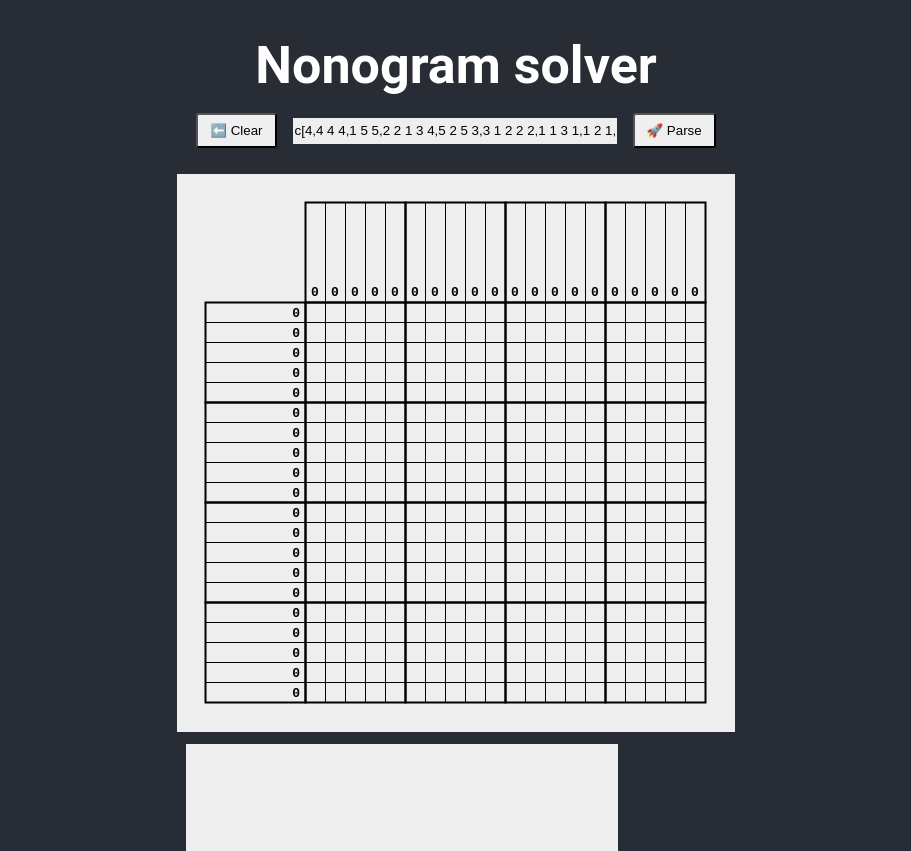
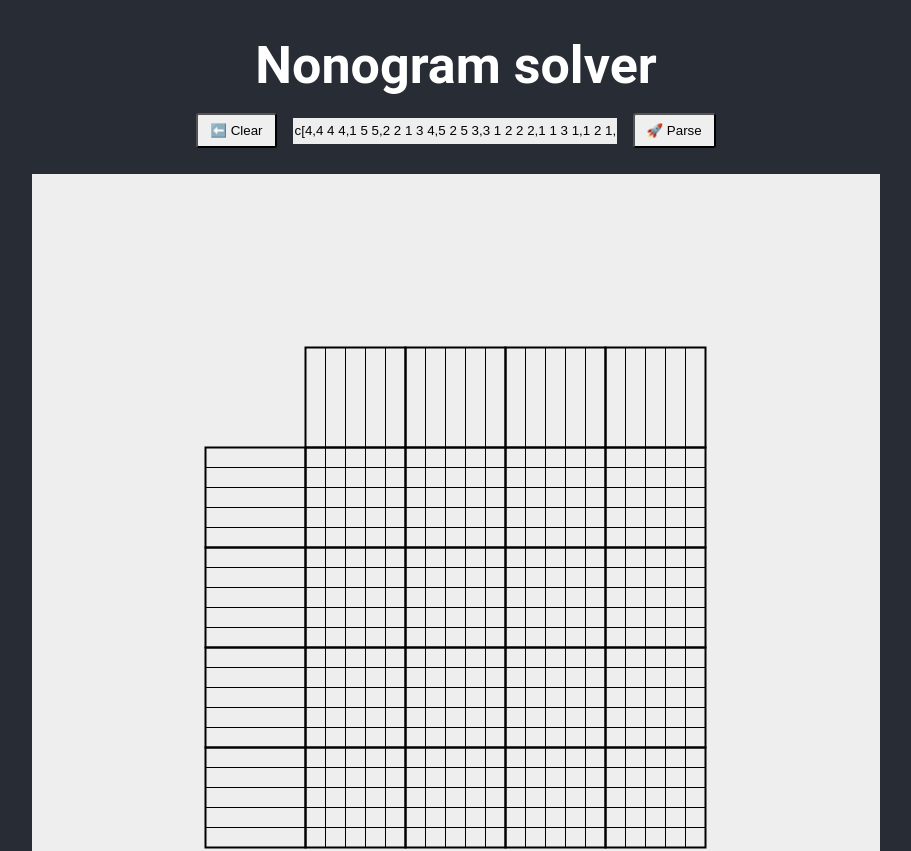
Before and after one commit to winkbrace/nonogram, a React (Create React App) app: page / in a window 1280 px wide. Shown: the top 851 px of the page, without its empty margins (184-1095 px from the left). Built offline with nearby package versions, Linux system fonts and the light colour scheme; the HTML template or start-up script is replaced by a standard one.

Commit message:
Overhaul the Canvas so that we don't have to create a new one when the board size changes.
This created bugs due to lingering event listeners.
Also make the steps highlighting work properly

```diff
--- a/src/App.js
+++ b/src/App.js
@@ -17,7 +17,6 @@ function App() {
         console.log("drawCanvas clicked");
         const board = Board.fromInput(input);
         board.onNextStep((step) => setStep(step));
-        board.parse(input);
 
         setBoard(board);
         setSolver(new Solver(board));
--- a/src/components/Canvas.js
+++ b/src/components/Canvas.js
@@ -1,31 +1,45 @@
 import {useEffect, useRef, useState} from "react";
 import css from './Canvas.module.scss';
 import InputCanvas from "./InputCanvas";
+import Hints from "../helpers/Hints";
 
 /**
  * This component is responsible for rendering the canvas with the current nonogram state.
  */
 export default function Canvas({board}) {
     const ref = useRef(null);
-    const margin = 5;
+    const cellSize = 20;
+    const size = {width: 800, height: 800};
+    const [inputCanvas, setInputCanvas] = useState(null);
     const [rows, setRows] = useState(board.rows);
     const [cols, setCols] = useState(board.cols);
-    const [cellSize, setCellSize] = useState(20);
-    const [boardWidth, setBoardWidth] = useState(cellSize * cols);
-    const [boardHeight, setBoardHeight] = useState(cellSize * rows);
-    const [inputCanvas, setInputCanvas] = useState(null);
-    const [rowHintSize, setRowHintSize] = useState(5);
-    const [colHintSize, setColHintSize] = useState(5);
-    const [hintsWidth, setHintsWidth] = useState(rowHintSize * cellSize);
-    const [hintsHeight, setHintsHeight] = useState(colHintSize * cellSize);
-    const [width, setWidth] = useState(hintsWidth + boardWidth + 2 * margin);
-    const [height, setHeight] = useState(hintsHeight + boardHeight + 2 * margin);
+    const [grid, setGrid] = useState({width: cellSize * board.cols, height: cellSize * board.rows});
+    const [hints, setHints] = useState(new Hints(cellSize, 5, 5));
+    const [offset, setOffset] = useState({x: 150, y: 150}); // (800 - 5*20 - 20*20) / 2
+
+    const resize = (board) => {
+        setRows(board.rows);
+        setCols(board.cols);
+        // store in local variables to avoid race conditions.
+        const g = {width: cellSize * board.cols, height: cellSize * board.rows};
+        const h = hints.adjust(board);
+        setGrid(g)
+        setHints(h);
+        setOffset({
+            x: Math.floor((size.width - h.width - g.width) / 2),
+            y: Math.floor((size.height - h.height - g.height) / 2)
+        })
+    };
 
     const redraw = () => {
         const canvas = ref.current;
+        if (! canvas) {
+            console.error("ref.current is not the canvas element.");
+            return;
+        }
         const ctx = canvas.getContext('2d');
 
-        ctx.clearRect(0, 0, width, height);
+        ctx.clearRect(0, 0, size.width, size.height);
 
         ctx.strokeStyle = 'black';
         ctx.lineWidth = 1;
@@ -46,27 +60,27 @@ export default function Canvas({board}) {
 
         // draw the hints area borders
         for (let r = 0; r < rows; r++) {
-            const {x, y} = findPositionAt(r, -rowHintSize);
-            ctx.strokeRect(x, y, hintsWidth, cellSize);
+            const {x, y} = findPositionAt(r, -hints.rows);
+            ctx.strokeRect(x, y, hints.width, cellSize);
         }
         for (let c = 0; c < cols; c++) {
-            const {x, y} = findPositionAt(-colHintSize, c);
-            ctx.strokeRect(x, y, cellSize, hintsHeight);
+            const {x, y} = findPositionAt(-hints.cols, c);
+            ctx.strokeRect(x, y, cellSize, hints.height);
         }
         // fat lines
         ctx.lineWidth = 2;
         for (let r = 0; r < rows; r+=5) {
-            const {x, y} = findPositionAt(r, -rowHintSize);
-            ctx.strokeRect(x, y, hintsWidth, cellSize * 5);
+            const {x, y} = findPositionAt(r, -hints.rows);
+            ctx.strokeRect(x, y, hints.width, cellSize * 5);
         }
         for (let c = 0; c < cols; c+=5) {
-            const {x, y} = findPositionAt(-colHintSize, c);
-            ctx.strokeRect(x, y, cellSize * 5, hintsHeight);
+            const {x, y} = findPositionAt(-hints.cols, c);
+            ctx.strokeRect(x, y, cellSize * 5, hints.height);
         }
         ctx.lineWidth = 1;
 
         // draw the hints
-        ctx.font = "bold " + Math.floor(cellSize * 0.65) + "px Courier New";
+        ctx.font = "bold " + Math.floor(cellSize * 0.65) + "px Monaco";
         ctx.textAlign = "right";
         for (let r = 0; r < rows; r++) {
             const hintsLength = board.rowHints[r].length;
@@ -98,16 +112,13 @@ export default function Canvas({board}) {
             }
         }
 
-        // drawSolution(ctx);
-    }
-
-    const drawSolution = (ctx) => {
-        board.getAllCells().forEach((cell) => {
-            if (! cell) return;
-            fillCell(ctx, cell.r, cell.c, cell.color);
+        // Draw the cells previously filled by the user or the solver steps.
+        board.shownCells.forEach((cell) => {
+            const {x, y} = findPositionAt(cell.r, cell.c);
+            ctx.fillStyle = 'black';
+            ctx.fillRect(x, y, cellSize, cellSize);
         });
-        ctx.fillStyle = 'black';
-    }
+    };
 
     const fillCell = (ctx, r, c, color) => {
         if (r < 0 || r >= rows || c < 0 || c >= cols)
@@ -116,26 +127,22 @@ export default function Canvas({board}) {
         const {x, y} = findPositionAt(r, c);
         ctx.fillStyle = color;
         ctx.fillRect(x, y, cellSize, cellSize);
+
+        board.addShownCell(r, c);
     }
 
     function createInputCanvas(r, c) {
         const values = board.getHintsAtPos(r, c).join(" ");
         const pos = findPositionAt(r, c, false);
         // ensure the inputs are placed inside the canvas
-        pos.x = c > cols - 9 ? width - 180 : pos.x;
+        pos.x = c > cols - 9 ? size.width - 180 : pos.x;
         pos.y = r === rows - 1 ? pos.y - cellSize : pos.y;
 
         const addToBoard = (values) => {
             if (r >= 0) {
                 board.addRowHints(r, values);
-                if (values.length > rowHintSize) {
-                    setRowHintSize(values.length);
-                }
             } else {
                 board.addColHints(c, values);
-                if (values.length > colHintSize) {
-                    setColHintSize(values.length);
-                }
             }
         }
 
@@ -146,21 +153,63 @@ export default function Canvas({board}) {
         };
 
         setInputCanvas(
-            <InputCanvas width={width} height={height} inputPos={pos} addToBoard={addToBoard} destructor={destructor} old={values} />
+            <InputCanvas width={size.width} height={size.height} inputPos={pos} addToBoard={addToBoard} destructor={destructor} old={values} />
         )
     }
 
     const findCellAt = (x, y) => {
-        const r = Math.floor((y - hintsHeight) / cellSize);
-        const c = Math.floor((x - hintsWidth) / cellSize);
+        const r = Math.floor((y - offset.y - hints.height) / cellSize);
+        const c = Math.floor((x - offset.x - hints.width) / cellSize);
         return {r, c};
     }
 
     const findPositionAt = (r, c, withOffset = true) => {
-        const x = hintsWidth + (c * cellSize) + margin - (withOffset ? 0.5 : 0);
-        const y = hintsHeight + (r * cellSize) + margin - (withOffset ? 0.5 : 0);
+        const x = offset.x + hints.width + (c * cellSize) - (withOffset ? 0.5 : 0);
+        const y = offset.y + hints.height + (r * cellSize) - (withOffset ? 0.5 : 0);
 
         return {x, y};
+    }
+
+    const showStep = (step) => {
+        const canvas = ref.current;
+        const ctx = canvas.getContext('2d');
+
+        redraw();
+
+        if (! step || step.rule === "done") {
+            return;
+        }
+
+        // highlight line
+        ctx.shadowBlur = 20;
+        ctx.shadowColor = 'yellow';
+        ctx.strokeStyle = 'yellow';
+        const direction = step.line.id.substring(0, 3);
+        const i = parseInt(step.line.id.slice(-2));
+        if (direction === "row") {
+            const {x, y} = findPositionAt(i, 0);
+            ctx.strokeRect(x, y, grid.width, cellSize);
+        } else {
+            const {x, y} = findPositionAt(0, i);
+            ctx.strokeRect(x, y, cellSize, grid.height);
+        }
+
+        // highlight hint
+        if (direction === "row") {
+            const {x, y} = findPositionAt(i, step.hintIndex - step.line.hints.length);
+            ctx.strokeRect(x, y, cellSize, cellSize);
+        } else {
+            const {x, y} = findPositionAt(step.hintIndex - step.line.hints.length, i);
+            ctx.strokeRect(x, y, cellSize, cellSize);
+        }
+
+        ctx.shadowBlur = 0;
+        ctx.strokeStyle = 'black';
+
+        // draw the discovered cells
+        step.cells.forEach((cell) => {
+            fillCell(ctx, cell.r, cell.c, cell.color);
+        });
     }
 
     const handleClick = (e) => {
@@ -185,98 +234,24 @@ export default function Canvas({board}) {
         }
     };
 
-    function setCanvasSize(width, height) {
-        console.log("setting size to: ", width, height);
-        const ratio = window.devicePixelRatio;
-        const canvas = ref.current;
-        canvas.width = width * ratio;
-        canvas.height = height * ratio;
-        canvas.style.width = width + "px";
-        canvas.style.height = height + "px";
-        const ctx = canvas.getContext('2d');
-        ctx.scale(ratio, ratio);
-    }
-
-    function resize(rowHintSize, colHintSize) {
-        const hintsWidth = rowHintSize * cellSize;
-        const hintsHeight = colHintSize * cellSize;
-        const width = hintsWidth + boardWidth + 2 * margin;
-        const height = hintsHeight + boardHeight + 2 * margin;
-        setHintsWidth(hintsWidth);
-        setHintsHeight(hintsHeight);
-        setWidth(width);
-        setHeight(height);
-        setCanvasSize(width, height);
-    }
-
     useEffect(() => {
-        setRows(board.rows);
-        setCols(board.cols);
-        setCanvasSize(width, height);
-
-
-        // TODO: I want to make a new canvas from App.js instead of resizing it here.
-
-
-
-
+        resize(board);
         redraw();
 
-        const canvas = ref.current;
-        canvas.removeEventListener('click', handleClick); // prevent double assignment
-        canvas.addEventListener('click', handleClick);
+        board.onInputChange(redraw);
+        board.onNextStep(showStep);
     }, [board]);
 
-    // add a listener to the board onInputChange event to redraw the board when the input changes
-    board.onInputChange(() => {
-        // Never shrink below 5
-        const maxRowHintSize = Math.max(5, board.getMaxRowHintSize());
-        const maxColHintSize = Math.max(5, board.getMaxColHintSize());
-
-        if (maxRowHintSize <= rowHintSize && maxColHintSize <= colHintSize) {
-            redraw();
-            return;
-        }
-
-        setRowHintSize(maxRowHintSize);
-        setColHintSize(maxColHintSize);
-
-        resize(maxRowHintSize, maxColHintSize);
-    });
-
-    board.onNextStep((step) => {
-        const canvas = ref.current;
-        const ctx = canvas.getContext('2d');
-
-        if (! step || step.rule === "done") {
-            return;
-        }
-
-        // highlight line
-        ctx.shadowBlur = 20;
-        ctx.shadowColor = 'yellow';
-        ctx.strokeStyle = 'yellow';
-        const direction = step.line.id.substring(0, 3);
-        const i = parseInt(step.line.id.substring(3));
-        if (direction === "row") {
-            const {x, y} = findPositionAt(i, 0);
-            ctx.strokeRect(x, y, boardWidth, cellSize);
-        } else {
-            const {x, y} = findPositionAt(0, i);
-            ctx.strokeRect(x, y, cellSize, boardHeight);
-        }
-        ctx.shadowBlur = 0;
-        ctx.strokeStyle = 'black';
-
-        // draw the discovered cells
-        step.cells.forEach((cell) => {
-            fillCell(ctx, cell.r, cell.c, cell.color);
-        });
-    });
-
     return (
-        <div className={css.root} style={{width: `${width}px`, height: `${height}px`}}>
-            <canvas ref={ref} className={css.board} />
+        <div className={css.root} style={{width: `${size.width}px`, height: `${size.height}px`}}>
+            <canvas
+                ref={ref}
+                className={css.board}
+                width={size.width}
+                height={size.height}
+                style={{width: `${size.width}px`, height: `${size.height}px`}}
+                onClick={handleClick}
+            />
             {inputCanvas}
         </div>
     );
--- a/src/components/InputCanvas.js
+++ b/src/components/InputCanvas.js
@@ -17,7 +17,7 @@ export default function InputCanvas({width, height, inputPos, addToBoard, destru
             x: inputPos.x,
             y: inputPos.y,
             fontSize: 18,
-            fontFamily: 'Courier New',
+            fontFamily: 'Monaco, monospace',
             fontColor: '#212121',
             fontWeight: 'bold',
             width: 150,
--- /dev/null
+++ b/src/helpers/Hints.js
@@ -0,0 +1,35 @@
+/**
+ * Helper class to keep track of hints details for Canvas.
+ */
+export default class Hints {
+    constructor(cellSize, rows, cols) {
+        this.cellSize = cellSize;
+        this.setRows(rows);
+        this.setCols(cols);
+    }
+
+    adjust(board) {
+        this.setRows(board.getMaxRowHintCount());
+        this.setCols(board.getMaxColHintCount());
+
+        return this;
+    }
+
+    setRows(rows) {
+        // Always draw at least 5 cells for the hints area.
+        this.rows = Math.max(rows, 5);
+    }
+
+    setCols(cols) {
+        // Always draw at least 5 cells for the hints area.
+        this.cols = Math.max(cols, 5);
+    }
+
+    get width() {
+        return this.cellSize * this.rows;
+    }
+
+    get height() {
+        return this.cellSize * this.cols;
+    }
+}
--- a/src/solver/Board.js
+++ b/src/solver/Board.js
@@ -5,6 +5,12 @@ export default class Board {
     rows;
     cols;
     grid = [];
+
+    // The solved cells are updated in the grid, but we keep track of which cells
+    // we have shown here for when we step through the solution one step at a time.
+    // I couldn't make this work in the Canvas component.
+    shownCells = [];
+
     rowHints;
     colHints;
     inputString = "";
@@ -43,11 +49,15 @@ export default class Board {
     }
 
     getRow(r) {
-        return new Line(`row ${r}`, this.grid[r]);
+        return new Line(`row ${r}`, this.grid[r], this.rowHints[r]);
     }
 
     getCol(c) {
-        return new Line(`col ${c}`, this.grid.map(row => row[c]));
+        return new Line(`column ${c}`, this.grid.map(row => row[c]), this.colHints[c]);
+    }
+
+    addShownCell(r, c) {
+        this.shownCells.push(this.grid[r][c]);
     }
 
     addRowHints(r, hints) {
@@ -60,12 +70,18 @@ export default class Board {
         this.refreshInputString();
     }
 
-    getMaxRowHintSize() {
-        return Math.max(...this.rowHints.map(hints => hints.length));
+    getMaxRowHintCount() {
+        if (! this.maxRowHintsCount) {
+            this.maxRowHintsCount = Math.max(...this.rowHints.map(hints => hints.length));
+        }
+        return this.maxRowHintsCount;
     }
 
-    getMaxColHintSize() {
-        return Math.max(...this.colHints.map(hints => hints.length));
+    getMaxColHintCount() {
+        if (! this.maxColHintsCount) {
+            this.maxColHintsCount = Math.max(...this.colHints.map(hints => hints.length));
+        }
+        return this.maxColHintsCount;
     }
 
     refreshInputString() {
@@ -113,13 +129,13 @@ export default class Board {
         }
 
         this.inputString = input;
-        const cols = input.match(/c\[[\d,\s]+\]/)[0].substring(2).replace("]", "").split(",");
-        const rows = input.match(/r\[[\d,\s]+\]/)[0].substring(2).replace("]", "").split(",");
+        const cols = input.match(/c\[[\d,\s]+]/)[0].substring(2).replace("]", "").split(",");
+        const rows = input.match(/r\[[\d,\s]+]/)[0].substring(2).replace("]", "").split(",");
 
         this.cols = cols.length;
         this.rows = rows.length;
-        this.colHints = cols.map(hints => hints.split(" ").map(Number));
-        this.rowHints = rows.map(hints => hints.split(" ").map(Number));
+        this.colHints = cols.map(hints => hints.split(" ").map(Number).map(n => n > 0 ? n : ""));
+        this.rowHints = rows.map(hints => hints.split(" ").map(Number).map(n => n > 0 ? n : ""));
 
         this.createGrid();
 
--- a/src/solver/Line.js
+++ b/src/solver/Line.js
@@ -1,7 +1,8 @@
 export default class Line {
-    constructor(id, cells) {
+    constructor(id, cells, hints) {
         this.id = id;
         this.cells = cells;
+        this.hints = hints;
     }
 
     isSolved() {
--- a/src/solver/Solver.js
+++ b/src/solver/Solver.js
@@ -14,7 +14,7 @@ export default class Solver {
         console.log("steps", this.steps);
 
         if (this.steps.length === 0) {
-            this.board.step(new Step(null, null, "done"));
+            this.board.step(new Step(null, 0, null, "done"));
             return;
         }
 
@@ -23,37 +23,38 @@ export default class Solver {
 
     solve() {
         this.board.rowHints.forEach((hints, r) => {
-            this.solveLine(this.board.getRow(r), hints);
+            this.solveLine(this.board.getRow(r));
         });
 
         this.board.colHints.forEach((hints, c) => {
-            this.solveLine(this.board.getCol(c), hints);
+            this.solveLine(this.board.getCol(c));
         });
 
         this.isSolved = true;
     }
 
-    solveLine(line, hints) {
+    solveLine(line) {
         if (line.isSolved()) return;
 
-        this.noHintsRule(line, hints);
-        this.countFromBothSidesRule(line, hints);
+        this.noHintsRule(line);
+        this.countFromBothSidesRule(line);
     }
 
     /**
      * No hints means that all cells are empty.
      */
-    noHintsRule(line, hints) {
-        if (! hints.length) {
+    noHintsRule(line) {
+        if (! line.hints.length) {
             line.markAllUnknownAsEmpty();
-            this.steps.push(new Step(line, line.cells, "noHints"));
+            this.steps.push(new Step(line, 0, line.cells, "noHints"));
         }
     }
 
     /**
      * If we count from the edge on both sides of the line and hints have overlapping cells, we can mark the cells as filled.
      */
-    countFromBothSidesRule(line, hints) {
+    countFromBothSidesRule(line) {
+        const hints = line.hints;
         const start = [];
         const end = [];
 
@@ -81,7 +82,7 @@ export default class Solver {
             if (! cells.length) continue;
 
             cells.forEach(cell => cell.markFilled());
-            this.steps.push(new Step(line, cells, "countFromBothSides"));
+            this.steps.push(new Step(line, h, cells, "countFromBothSides"));
         }
     }
 }
--- a/src/solver/Step.js
+++ b/src/solver/Step.js
@@ -5,8 +5,9 @@ export default class Step {
         countFromBothSides: "If we count from the edge on both sides of the line and hints have overlapping cells, that means that these cells must be filled.",
     };
 
-    constructor(line, cells, rule) {
+    constructor(line, hintIndex, cells, rule) {
         this.line = line;
+        this.hintIndex = hintIndex;
         this.cells = cells;
         this.rule = rule;
     }
```
